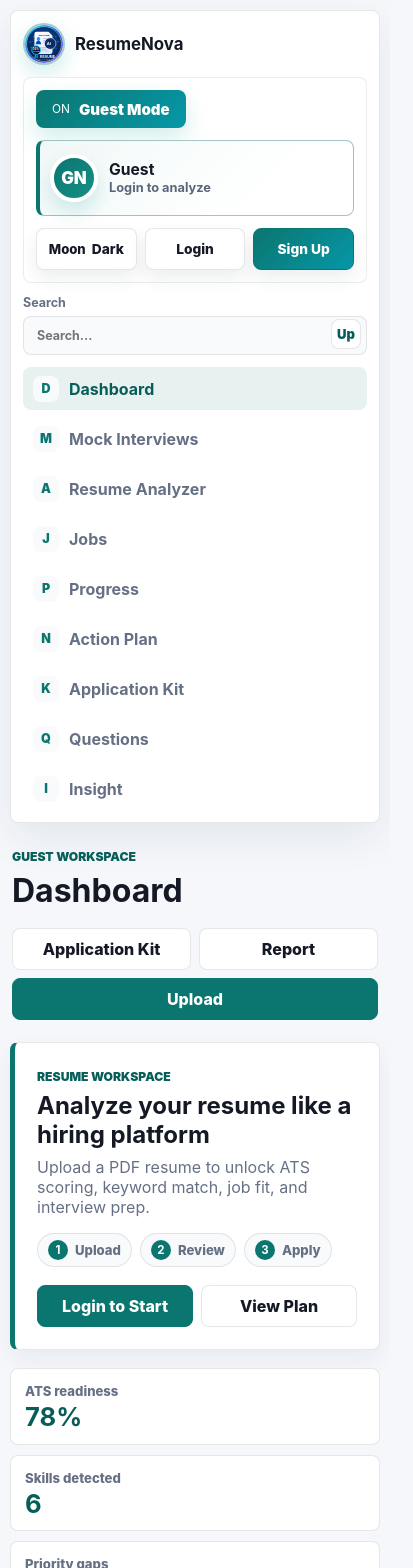
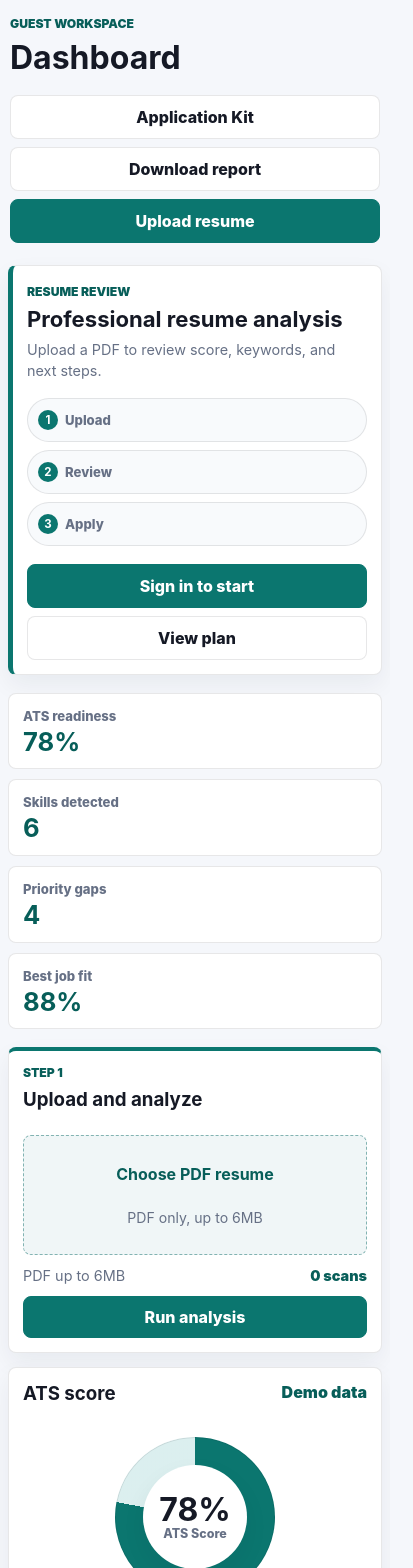
Before and after one commit to chevior/AI-Resume-Analyzer, a React (Create React App) app in the folder frontend/: page / in a window 390 px wide. Shown: the top 1568 px of the page, 413 px wide, since content can reach past the window. Built offline with nearby package versions, Linux system fonts and the light colour scheme.

Commit message:
Polish ResumeNova dashboard layout

```diff
--- a/frontend/src/App.css
+++ b/frontend/src/App.css
@@ -37,11 +37,16 @@
   box-sizing: border-box;
 }
 
+html {
+  overflow-x: hidden;
+}
+
 body {
   margin: 0;
   color: var(--text);
   background: var(--bg);
   font-family: Inter, ui-sans-serif, system-ui, -apple-system, BlinkMacSystemFont, "Segoe UI", sans-serif;
+  overflow-x: hidden;
 }
 
 button,
@@ -49,10 +54,25 @@ input,
 textarea,
 select {
   font: inherit;
+  min-width: 0;
 }
 
 button {
   cursor: pointer;
+  white-space: normal;
+}
+
+p,
+h1,
+h2,
+h3,
+strong,
+span,
+small,
+button,
+input,
+textarea {
+  overflow-wrap: anywhere;
 }
 
 button:focus-visible,
@@ -69,7 +89,7 @@ button:disabled {
 
 .appFrame {
   display: grid;
-  grid-template-columns: 268px minmax(0, 1fr);
+  grid-template-columns: 292px minmax(0, 1fr);
   gap: 18px;
   min-height: 100vh;
   padding: 18px;
@@ -80,9 +100,9 @@ button:disabled {
   top: 24px;
   display: flex;
   flex-direction: column;
-  gap: 18px;
+  gap: 14px;
   height: calc(100vh - 48px);
-  padding: 18px;
+  padding: 16px;
   overflow-y: auto;
   border: 1px solid var(--line);
   border-radius: 8px;
@@ -93,52 +113,52 @@ button:disabled {
 .brandBlock {
   display: flex;
   align-items: center;
-  gap: 10px;
+  gap: 12px;
+  min-height: 50px;
+  padding: 6px 2px 12px;
+  border-bottom: 1px solid var(--line);
+}
+
+.brandBlock div {
+  display: grid;
+  gap: 2px;
+  min-width: 0;
+}
+
+.brandBlock strong {
   font-size: 1.05rem;
+  line-height: 1.1;
+}
+
+.brandBlock small {
+  color: var(--muted);
+  font-size: 0.78rem;
+  font-weight: 750;
 }
 
 .brandMark {
   width: 42px;
   height: 42px;
   flex: 0 0 auto;
+  display: grid;
+  place-items: center;
   border: 2px solid color-mix(in srgb, var(--primary) 35%, transparent);
   border-radius: 50%;
-  background: var(--panel-2);
+  background: var(--primary);
+  color: #fff;
+  font-size: 0.82rem;
+  font-weight: 950;
   box-shadow: 0 8px 22px rgba(12, 159, 145, 0.2);
-  object-fit: cover;
 }
 
 .accountPanel {
   display: grid;
-  gap: 14px;
-  padding: 14px;
-  border: 1px solid color-mix(in srgb, var(--line) 82%, transparent);
-  border-radius: 8px;
-  background: color-mix(in srgb, var(--panel) 96%, transparent);
+  gap: 10px;
+  padding: 0;
+  border: 0;
+  border-radius: 0;
+  background: transparent;
   box-shadow: none;
-}
-
-.accountModePill {
-  display: inline-flex;
-  align-items: center;
-  justify-self: start;
-  gap: 9px;
-  min-height: 38px;
-  padding: 8px 16px;
-  border-radius: 8px;
-  background: linear-gradient(135deg, var(--primary), #0697a8);
-  color: #fff;
-  box-shadow: 0 10px 22px rgba(12, 159, 145, 0.18);
-}
-
-.accountModePill .modeIcon {
-  font-size: 0.74rem;
-  color: #fff;
-}
-
-.accountModePill strong {
-  font-size: 0.94rem;
-  font-weight: 900;
 }
 
 .accountActions {
@@ -148,15 +168,19 @@ button:disabled {
 }
 
 .accountActions.guestActions {
-  grid-template-columns: 0.95fr 1fr 1.1fr;
+  grid-template-columns: repeat(2, minmax(0, 1fr));
 }
 
 .accountActions button {
   min-width: 0;
-  min-height: 42px;
-  padding: 8px 10px;
-  font-size: 0.86rem;
-  box-shadow: 0 8px 18px rgba(13, 32, 45, 0.08);
+  min-height: 40px;
+  padding: 8px;
+  font-size: 0.82rem;
+  box-shadow: none;
+}
+
+.accountActions.guestActions .themeAction {
+  grid-column: 1 / -1;
 }
 
 .accountActions .primaryButton {
@@ -168,19 +192,16 @@ button:disabled {
   align-items: center;
   justify-content: center;
   gap: 6px;
-  background: #172230;
-  border-color: #172230;
-  color: #fff;
-}
-
-.themeAction span {
-  font-size: 0.82rem;
+  background: var(--panel-2);
+  border-color: var(--line);
+  color: var(--text);
 }
 
 .searchBox {
   display: grid;
   position: relative;
   gap: 6px;
+  padding-top: 2px;
   color: var(--muted);
   font-size: 0.78rem;
   font-weight: 750;
@@ -196,7 +217,7 @@ button:disabled {
   border-radius: 8px;
   background: var(--panel-2);
   color: var(--text);
-  padding: 11px 42px 11px 13px;
+  padding: 11px 13px;
   outline: 0;
 }
 
@@ -205,45 +226,38 @@ button:disabled {
   resize: vertical;
 }
 
-.searchToggle {
-  position: absolute;
-  right: 6px;
-  bottom: 6px;
-  width: 30px;
-  height: 30px;
-  display: flex;
-  align-items: center;
-  justify-content: center;
-  border: 1px solid var(--line);
-  border-radius: 8px;
-  background: var(--panel);
-  color: var(--primary-dark);
-  font-size: 0.82rem;
-  font-weight: 900;
+.sideNav {
+  display: grid;
+  gap: 4px;
 }
 
-.sideNav {
-  display: grid;
-  gap: 7px;
+.navLabel {
+  margin: 2px 0 -4px;
+  color: var(--muted);
+  font-size: 0.72rem;
+  font-weight: 900;
+  text-transform: uppercase;
 }
 
 .sideNav button {
-  display: flex;
+  display: grid;
+  grid-template-columns: 26px minmax(0, 1fr);
   align-items: center;
   gap: 10px;
-  min-height: 43px;
+  min-height: 40px;
   border: 0;
   border-radius: 8px;
   background: transparent;
   color: var(--muted);
-  padding: 8px 10px;
+  padding: 7px 9px;
   font-weight: 750;
   text-align: left;
+  min-width: 0;
 }
 
 .sideNav button span {
-  width: 26px;
-  height: 26px;
+  width: 24px;
+  height: 24px;
   display: grid;
   place-items: center;
   border-radius: 8px;
@@ -270,6 +284,11 @@ button:disabled {
   gap: 18px;
   margin-bottom: 18px;
   padding: 4px 2px;
+}
+
+.appTopbar > div:first-child,
+.dashboardHero > div:first-child {
+  min-width: 0;
 }
 
 .topbarActions {
@@ -300,8 +319,8 @@ button:disabled {
   display: flex;
   align-items: center;
   gap: 11px;
-  min-height: 76px;
-  padding: 10px;
+  min-height: 68px;
+  padding: 10px 11px;
   border: 1px solid color-mix(in srgb, var(--primary) 30%, var(--line));
   border-left: 4px solid var(--primary);
   border-radius: 8px;
@@ -311,8 +330,8 @@ button:disabled {
 }
 
 .avatarInitials {
-  width: 48px;
-  height: 48px;
+  width: 42px;
+  height: 42px;
   display: grid;
   place-items: center;
   border: 4px solid #fff;
@@ -330,13 +349,10 @@ button:disabled {
 }
 
 .avatarBlock strong {
-  max-width: 150px;
-  overflow: hidden;
+  max-width: 190px;
   color: var(--text);
   font-size: 0.98rem;
-  line-height: 1.1;
-  text-overflow: ellipsis;
-  white-space: nowrap;
+  line-height: 1.2;
 }
 
 .avatarBlock small {
@@ -360,8 +376,14 @@ button:disabled {
   justify-content: space-between;
   gap: 18px;
   margin-bottom: 18px;
-  padding: 22px;
+  padding: 24px;
   border-left: 5px solid var(--primary);
+}
+
+.dashboardHero h2 {
+  max-width: 720px;
+  font-size: clamp(1.7rem, 2.2vw, 2.25rem);
+  line-height: 1.08;
 }
 
 .dashboardHero p,
@@ -369,6 +391,7 @@ button:disabled {
 .miniCopy {
   margin: 8px 0 0;
   color: var(--muted);
+  line-height: 1.45;
 }
 
 .workflowRail,
@@ -414,7 +437,7 @@ button:disabled {
 
 .metricStrip {
   display: grid;
-  grid-template-columns: repeat(4, minmax(0, 1fr));
+  grid-template-columns: repeat(auto-fit, minmax(180px, 1fr));
   gap: 10px;
   margin-bottom: 18px;
 }
@@ -444,13 +467,13 @@ button:disabled {
 
 .dashboardGrid {
   display: grid;
-  grid-template-columns: repeat(12, minmax(0, 1fr));
+  grid-template-columns: repeat(auto-fit, minmax(300px, 1fr));
   gap: 14px;
 }
 
 .card {
   min-width: 0;
-  padding: 18px;
+  padding: 20px;
 }
 
 .cardTitle {
@@ -472,8 +495,6 @@ button:disabled {
 }
 
 .scoreCard {
-  grid-column: span 4;
-  grid-row: span 2;
   text-align: center;
 }
 
@@ -481,12 +502,16 @@ button:disabled {
 .keywordCard,
 .readinessCard,
 .actionCard {
-  grid-column: span 4;
+  grid-column: auto;
+}
+
+.uploadCard {
+  border-top: 4px solid var(--primary);
 }
 
 .feedbackCard,
 .chipCard {
-  grid-column: span 3;
+  grid-column: auto;
 }
 
 .scoreRing {
@@ -528,7 +553,7 @@ button:disabled {
 .quickActions,
 .modalButtons {
   display: grid;
-  grid-template-columns: 1fr 1fr;
+  grid-template-columns: repeat(auto-fit, minmax(135px, 1fr));
   gap: 10px;
 }
 
@@ -581,11 +606,42 @@ button:disabled {
   gap: 12px;
 }
 
-.uploadCard input[type="file"] {
-  min-height: 72px;
-  padding: 20px 13px;
-  border-style: dashed;
+.uploadCard .eyebrow {
+  margin-bottom: -4px;
+}
+
+.hiddenFileInput {
+  position: absolute;
+  width: 1px;
+  height: 1px;
+  padding: 0;
+  overflow: hidden;
+  clip: rect(0 0 0 0);
+  white-space: nowrap;
+  border: 0;
+}
+
+.fileDropZone {
+  display: grid;
+  place-items: center;
+  gap: 8px;
+  min-height: 120px;
+  padding: 20px;
+  border: 1px dashed color-mix(in srgb, var(--primary) 42%, var(--line));
+  border-radius: 8px;
   background: color-mix(in srgb, var(--primary-soft) 44%, var(--panel-2));
+  color: var(--text);
+  text-align: center;
+  cursor: pointer;
+}
+
+.fileDropZone strong {
+  color: var(--primary-dark);
+}
+
+.fileDropZone span {
+  color: var(--muted);
+  font-size: 0.88rem;
 }
 
 .fileMeta {
@@ -595,6 +651,11 @@ button:disabled {
   gap: 12px;
   color: var(--muted);
   font-size: 0.9rem;
+  flex-wrap: wrap;
+}
+
+.fileMeta span {
+  min-width: 0;
 }
 
 .alertBox {
@@ -705,7 +766,7 @@ button:disabled {
 
 .readinessRow {
   display: grid;
-  grid-template-columns: minmax(96px, 1fr) minmax(88px, 1.2fr) 44px;
+  grid-template-columns: minmax(120px, 1fr) minmax(88px, 1.2fr) 48px;
   align-items: center;
   gap: 10px;
   color: var(--muted);
@@ -744,7 +805,7 @@ button:disabled {
 
 .actionItem {
   display: grid;
-  grid-template-columns: 62px minmax(0, 1fr) 56px;
+  grid-template-columns: auto minmax(0, 1fr) auto;
   align-items: center;
   gap: 9px;
   min-height: 48px;
@@ -767,13 +828,12 @@ button:disabled {
   color: var(--accent);
   font-size: 0.7rem;
   font-weight: 900;
+  padding: 3px 9px;
 }
 
 .actionItem strong {
   min-width: 0;
-  overflow: hidden;
-  text-overflow: ellipsis;
-  white-space: nowrap;
+  line-height: 1.25;
 }
 
 .actionItem small {
@@ -784,7 +844,7 @@ button:disabled {
 
 .checkRow {
   display: flex;
-  align-items: center;
+  align-items: flex-start;
   gap: 10px;
   min-height: 42px;
   padding: 10px;
@@ -793,7 +853,7 @@ button:disabled {
 }
 
 .checkRow span {
-  width: 36px;
+  flex: 0 0 36px;
   color: #fff;
   border-radius: 999px;
   padding: 3px 0;
@@ -835,6 +895,7 @@ button:disabled {
   padding: 6px 11px;
   font-size: 0.84rem;
   font-weight: 850;
+  max-width: 100%;
 }
 
 .chipCloud.compact em {
@@ -912,7 +973,7 @@ button:disabled {
 }
 
 .featureGrid {
-  grid-template-columns: repeat(2, minmax(0, 1fr));
+  grid-template-columns: repeat(auto-fit, minmax(280px, 1fr));
   gap: 12px;
   overflow: visible;
   border: 0;
@@ -999,7 +1060,7 @@ button:disabled {
 
 .planBoard {
   display: grid;
-  grid-template-columns: repeat(2, minmax(0, 1fr));
+  grid-template-columns: repeat(auto-fit, minmax(280px, 1fr));
   gap: 12px;
 }
 
@@ -1055,7 +1116,7 @@ button:disabled {
 
 .kitGrid {
   display: grid;
-  grid-template-columns: repeat(2, minmax(0, 1fr));
+  grid-template-columns: repeat(auto-fit, minmax(280px, 1fr));
   gap: 12px;
 }
 
@@ -1175,14 +1236,7 @@ button:disabled {
   }
 
   .sideNav {
-    grid-template-columns: repeat(4, minmax(0, 1fr));
-  }
-
-  .dashboardGrid,
-  .featureList,
-  .featureGrid,
-  .metricStrip {
-    grid-template-columns: repeat(2, minmax(0, 1fr));
+    grid-template-columns: repeat(3, minmax(0, 1fr));
   }
 
   .scoreCard,
@@ -1199,6 +1253,14 @@ button:disabled {
 @media (max-width: 720px) {
   .appFrame {
     padding: 10px;
+  }
+
+  .workspace {
+    order: 1;
+  }
+
+  .sidebar {
+    order: 2;
   }
 
   .appTopbar,
@@ -1227,7 +1289,7 @@ button:disabled {
   }
 
   .accountActions.guestActions {
-    grid-template-columns: repeat(3, minmax(0, 1fr));
+    grid-template-columns: 1fr;
   }
 
   .accountPanel {
@@ -1263,3 +1325,86 @@ button:disabled {
     height: 160px;
   }
 }
+
+@media (max-width: 520px) {
+  .appFrame {
+    gap: 12px;
+    padding: 8px;
+    max-width: 100vw;
+    overflow-x: hidden;
+  }
+
+  .sidebar,
+  .workspace,
+  .appTopbar,
+  .dashboardHero,
+  .topbarActions,
+  .heroActions {
+    width: 100%;
+    max-width: 100%;
+    min-width: 0;
+  }
+
+  .dashboardHero,
+  .card,
+  .modalCard,
+  .planItem,
+  .kitPanel {
+    padding: 14px;
+  }
+
+  .dashboardHero h2 {
+    max-width: 100%;
+    font-size: 1.38rem;
+    line-height: 1.18;
+    overflow-wrap: anywhere;
+  }
+
+  .dashboardHero p {
+    max-width: 100%;
+    font-size: 0.9rem;
+  }
+
+  .topbarActions,
+  .heroActions,
+  .workflowRail {
+    flex-direction: column;
+    align-items: stretch;
+  }
+
+  .topbarActions button,
+  .heroActions button,
+  .workflowRail .stepPill {
+    flex: 0 0 auto;
+    min-height: 44px;
+    width: 100%;
+  }
+
+  .sideNav {
+    grid-template-columns: 1fr;
+  }
+
+  .sideNav button {
+    align-items: flex-start;
+    min-height: 52px;
+  }
+
+  .readinessRow,
+  .actionItem,
+  .jobCard {
+    grid-template-columns: 1fr;
+  }
+
+  .readinessRow strong,
+  .actionItem small {
+    text-align: left;
+  }
+
+  .jobCard .scoreRing,
+  .jobCard .eyebrow,
+  .jobCard h3,
+  .jobCard p,
+  .jobCard .chipCloud {
+    grid-column: 1;
+  }
+}
--- a/frontend/src/App.js
+++ b/frontend/src/App.js
@@ -3,7 +3,6 @@ import axios from "axios";
 import "./App.css";
 
 const API_BASE_URL = "http://127.0.0.1:5000";
-const PROFILE_IMAGE = "/resumenova-profile.svg";
 
 const NAV_ITEMS = [
   { id: "dashboard", label: "Dashboard", mark: "D" },
@@ -74,7 +73,6 @@ function App() {
   const [loading, setLoading] = useState(false);
   const [error, setError] = useState("");
   const [search, setSearch] = useState("");
-  const [menuOpen, setMenuOpen] = useState(true);
 
   useEffect(() => {
     const saved = localStorage.getItem("resumeAppState");
@@ -427,9 +425,9 @@ function App() {
     <>
       <section className="dashboardHero">
         <div>
-          <span className="eyebrow">Resume workspace</span>
-          <h2>{result ? metadata.dashboard?.headline || `New CV: ${uploadHistory[0]?.name || "Resume.pdf"}` : "Analyze your resume like a hiring platform"}</h2>
-          <p>{result ? metadata.dashboard?.summary || "Your resume has been analyzed." : "Upload a PDF resume to unlock ATS scoring, keyword match, job fit, and interview prep."}</p>
+          <span className="eyebrow">Resume review</span>
+          <h2>{result ? metadata.dashboard?.headline || `New CV: ${uploadHistory[0]?.name || "Resume.pdf"}` : "Professional resume analysis"}</h2>
+          <p>{result ? metadata.dashboard?.summary || "Your resume has been analyzed." : "Upload a PDF to review score, keywords, and next steps."}</p>
           <div className="workflowRail">
             <StepPill number="1" label="Upload" />
             <StepPill number="2" label="Review" />
@@ -438,9 +436,9 @@ function App() {
         </div>
         <div className="heroActions">
           <button className="primaryButton" onClick={() => user ? document.getElementById("resume-file")?.click() : setAuthMode("login")}>
-            {user ? "Upload Resume" : "Login to Start"}
+            {user ? "Upload resume" : "Sign in to start"}
           </button>
-          <button className="secondaryButton" onClick={() => setActiveSection("action-plan")}>View Plan</button>
+          <button className="secondaryButton" onClick={() => setActiveSection("action-plan")}>View plan</button>
         </div>
       </section>
 
@@ -454,39 +452,44 @@ function App() {
       </section>
 
       <div className="dashboardGrid">
-        <section className="card scoreCard">
-          <div className="cardTitle">
-            <h3>ATS Analysis Score</h3>
-            <span>{result?.match_level || "Sample view"}</span>
-          </div>
-          <ScoreRing score={currentScore} />
-          <h2>{result ? uploadHistory[0]?.name : "Resume.pdf"}</h2>
-          <p>{result ? "Your resume has been analyzed" : "Use demo view or upload your own PDF"}</p>
-          <div className="quickActions">
-            <button className="secondaryButton" onClick={downloadReport}>Download Report</button>
-            <button className="secondaryButton" onClick={() => document.getElementById("resume-file")?.click()}>Upload Resume</button>
-          </div>
-        </section>
-
         <section className="card uploadCard">
-          <h3>Resume Analyzer</h3>
-          <input id="resume-file" type="file" accept=".pdf" onChange={handleFileChange} />
+          <span className="eyebrow">Step 1</span>
+          <h3>Upload and analyze</h3>
+          <input id="resume-file" className="hiddenFileInput" type="file" accept=".pdf" onChange={handleFileChange} />
+          <label className="fileDropZone" htmlFor="resume-file">
+            <strong>{file ? "Selected resume" : "Choose PDF resume"}</strong>
+            <span>{file ? file.name : "PDF only, up to 6MB"}</span>
+          </label>
           <div className="fileMeta">
             <span>{file ? file.name : "PDF up to 6MB"}</span>
             <strong>{uploadCount} scans</strong>
           </div>
-          <button className="primaryButton fullButton" onClick={uploadResume} disabled={loading}>{loading ? "Analyzing..." : "Run ATS Analysis"}</button>
+          <button className="primaryButton fullButton" onClick={uploadResume} disabled={loading}>{loading ? "Analyzing..." : "Run analysis"}</button>
           {error && <div className="alertBox alertError">{error}</div>}
+        </section>
+
+        <section className="card scoreCard">
+          <div className="cardTitle">
+            <h3>ATS score</h3>
+            <span>{result?.match_level || "Demo data"}</span>
+          </div>
+          <ScoreRing score={currentScore} />
+          <h2>{result ? uploadHistory[0]?.name : "Resume.pdf"}</h2>
+          <p>{result ? "Your resume has been analyzed." : "Upload your resume to replace the demo data."}</p>
+          <div className="quickActions">
+            <button className="secondaryButton" onClick={downloadReport}>Download report</button>
+            <button className="secondaryButton" onClick={() => document.getElementById("resume-file")?.click()}>Upload resume</button>
+          </div>
         </section>
 
         <section className="card keywordCard">
           <div className="cardTitle">
-            <h3>Keyword Match</h3>
+            <h3>Job keyword match</h3>
             <span>{jobMatch ? `${jobMatch.match_score}%` : `${metadata.dashboard?.keyword_match ?? Math.min(currentScore + 7, 96)}%`}</span>
           </div>
           <div className="matchBar"><span style={{ width: `${jobMatch?.match_score ?? metadata.dashboard?.keyword_match ?? Math.min(currentScore + 7, 96)}%` }} /></div>
           <textarea value={jobDescription} onChange={(e) => setJobDescription(e.target.value)} placeholder="Paste a job description to compare..." />
-          <button className="secondaryButton fullButton" onClick={compareJob} disabled={loading}>Compare Job</button>
+          <button className="secondaryButton fullButton" onClick={compareJob} disabled={loading}>Compare job</button>
           {jobMatch && (
             <div className="jobMatchPanel">
               <strong>{jobMatch.fit_level}</strong>
@@ -509,7 +512,7 @@ function App() {
         </section>
 
         <section className="card feedbackCard">
-          <h3>Formatting Feedback</h3>
+          <h3>Formatting checks</h3>
           {formatChecks.map((check) => (
             <div className={`checkRow ${check.status}`} key={check.label}>
               <span>{check.status === "pass" ? "OK" : "FIX"}</span>
@@ -525,7 +528,7 @@ function App() {
           </div>
           <div className="readinessScore">
             <strong>{readiness.score}%</strong>
-            <p>{result ? "Weighted from ATS score, skills, proof, impact, and target-role fit." : "Sample view until you upload a resume."}</p>
+            <p>{result ? "Weighted from ATS score, skills, proof, impact, and target-role fit." : "Demo readiness until you upload a resume."}</p>
           </div>
           <div className="readinessList">
             {readiness.breakdown.map((item) => (
@@ -560,7 +563,7 @@ function App() {
         </section>
 
         <section className="card chipCard warningCard">
-          <h3>Missing High-Value Keywords</h3>
+          <h3>Missing keywords</h3>
           <div className="chipCloud missing">{missingSkills.map((skill) => <span key={skill}>+ {skill}</span>)}</div>
         </section>
       </div>
@@ -725,14 +728,13 @@ function App() {
     <div className="appFrame">
       <aside className="sidebar">
         <div className="brandBlock">
-          <img className="brandMark" src={PROFILE_IMAGE} alt="ResumeNova profile" />
+          <span className="brandMark" aria-hidden="true">RN</span>
+          <div>
             <strong>ResumeNova</strong>
+            <small>Resume workspace</small>
+          </div>
         </div>
         <section className="accountPanel">
-          <div className="accountModePill">
-            <span className="modeIcon">ON</span>
-            <strong>{user ? "Signed In" : "Guest Mode"}</strong>
-          </div>
           {user ? (
             <div className="avatarBlock" title={user.profile_verified ? `Verified by ${user.verified_by}` : "Profile not verified"}>
               <span className="avatarInitials">{user.initials || user.username?.slice(0, 2).toUpperCase()}</span>
@@ -745,33 +747,30 @@ function App() {
             <div className="avatarBlock">
               <span className="avatarInitials">GN</span>
               <div>
-                <strong>Guest</strong>
-                <small>Login to analyze</small>
+                <strong>Guest workspace</strong>
+                <small>Sign in to analyze resumes</small>
               </div>
             </div>
           )}
           <div className={user ? "accountActions" : "accountActions guestActions"}>
             <button className="iconButton themeAction" onClick={() => setTheme(theme === "light" ? "dark" : "light")} aria-label="Toggle theme">
-              <span>{theme === "light" ? "Moon" : "Sun"}</span>{theme === "light" ? "Dark" : "Light"}
+              {theme === "light" ? "Dark mode" : "Light mode"}
             </button>
             {user ? (
               <button className="secondaryButton" onClick={handleLogout}>Logout</button>
             ) : (
               <>
-                <button className="secondaryButton" onClick={() => setAuthMode("login")}>Login</button>
-                <button className="primaryButton" onClick={() => setAuthMode("register")}>Sign Up</button>
+                <button className="secondaryButton" onClick={() => setAuthMode("login")}>Sign in</button>
+                <button className="primaryButton" onClick={() => setAuthMode("register")}>Create account</button>
               </>
             )}
           </div>
         </section>
         <label className="searchBox">
           <span>Search</span>
-          <button className="searchToggle" type="button" onClick={() => setMenuOpen((open) => !open)} aria-expanded={menuOpen} aria-controls="sidebar-options" aria-label={menuOpen ? "Close options" : "Open options"}>
-            {menuOpen ? "Up" : "Dn"}
-          </button>
-          <input value={search} onChange={(e) => setSearch(e.target.value)} placeholder="Search..." />
+          <input value={search} onChange={(e) => setSearch(e.target.value)} placeholder="Find section..." />
         </label>
-        {menuOpen && (
+        <span className="navLabel">Workspace</span>
         <nav className="sideNav" id="sidebar-options">
           {NAV_ITEMS.filter((item) => item.label.toLowerCase().includes(search.toLowerCase())).map((item) => (
             <button key={item.id} className={activeSection === item.id ? "active" : ""} onClick={() => setActiveSection(item.id)}>
@@ -779,7 +778,6 @@ function App() {
             </button>
           ))}
         </nav>
-        )}
       </aside>
 
       <main className="workspace">
@@ -790,8 +788,8 @@ function App() {
           </div>
           <div className="topbarActions">
             <button className="secondaryButton" onClick={() => setActiveSection("application-kit")}>Application Kit</button>
-            <button className="secondaryButton" onClick={downloadReport}>Report</button>
-            <button className="primaryButton" onClick={() => user ? document.getElementById("resume-file")?.click() : setAuthMode("login")}>Upload</button>
+            <button className="secondaryButton" onClick={downloadReport}>Download report</button>
+            <button className="primaryButton" onClick={() => user ? document.getElementById("resume-file")?.click() : setAuthMode("login")}>Upload resume</button>
           </div>
         </header>
 
```
Lines whose indentation alone changed are shown as unchanged.
